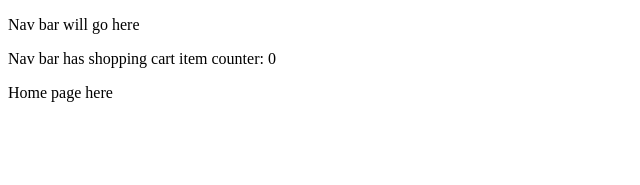
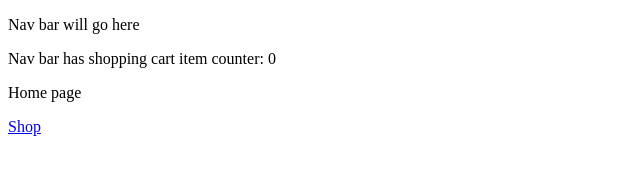
Before and after one commit to mjulmer/odin-shopping, a React (Vite) app: page / in a window 1280 px wide. Shown: the top 185 px of the page, without its empty margins (0-640 px from the left). Built offline with nearby package versions, Linux system fonts and the light colour scheme.

Commit message:
Add link to shop page from home page

```diff
--- a/src/components/LandingPage.tsx
+++ b/src/components/LandingPage.tsx
@@ -1,7 +1,10 @@
+import { Link } from "react-router-dom";
+
 function LandingPage() {
   return (
     <>
-      <p>Home page here</p>
+      <p>Home page</p>
+      <Link to="/shop">Shop</Link>
     </>
   );
 }
```
